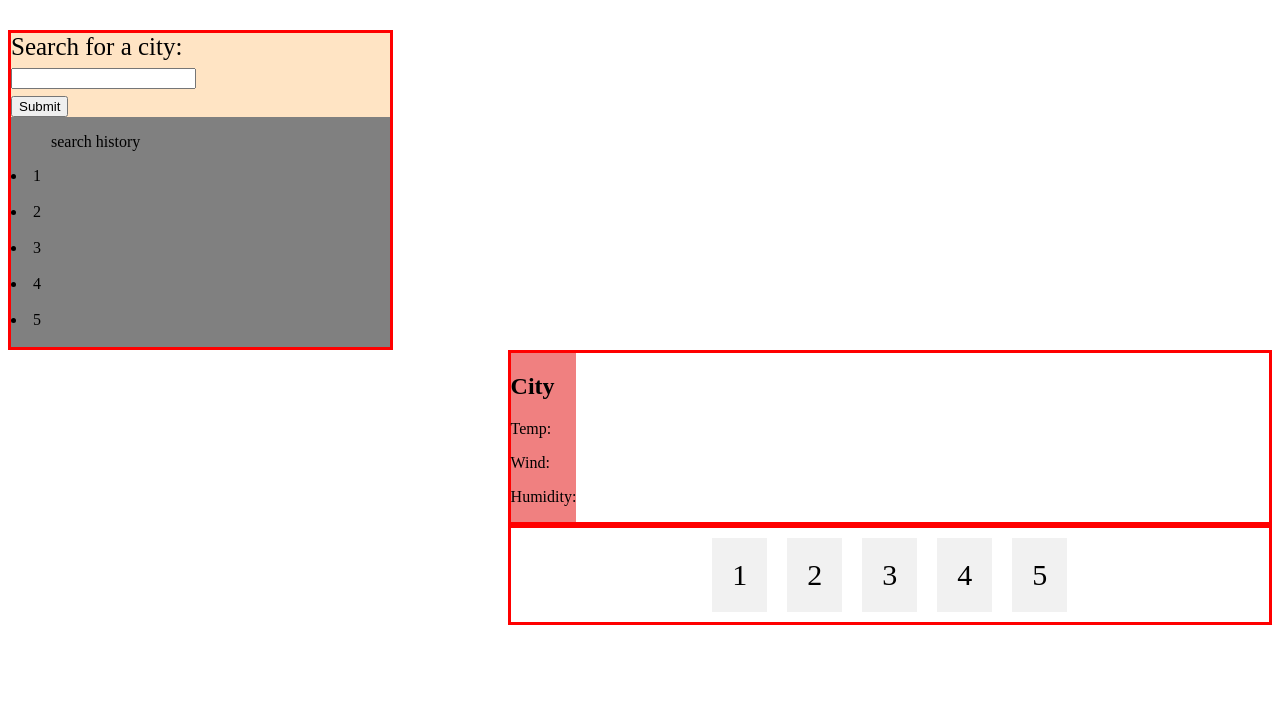
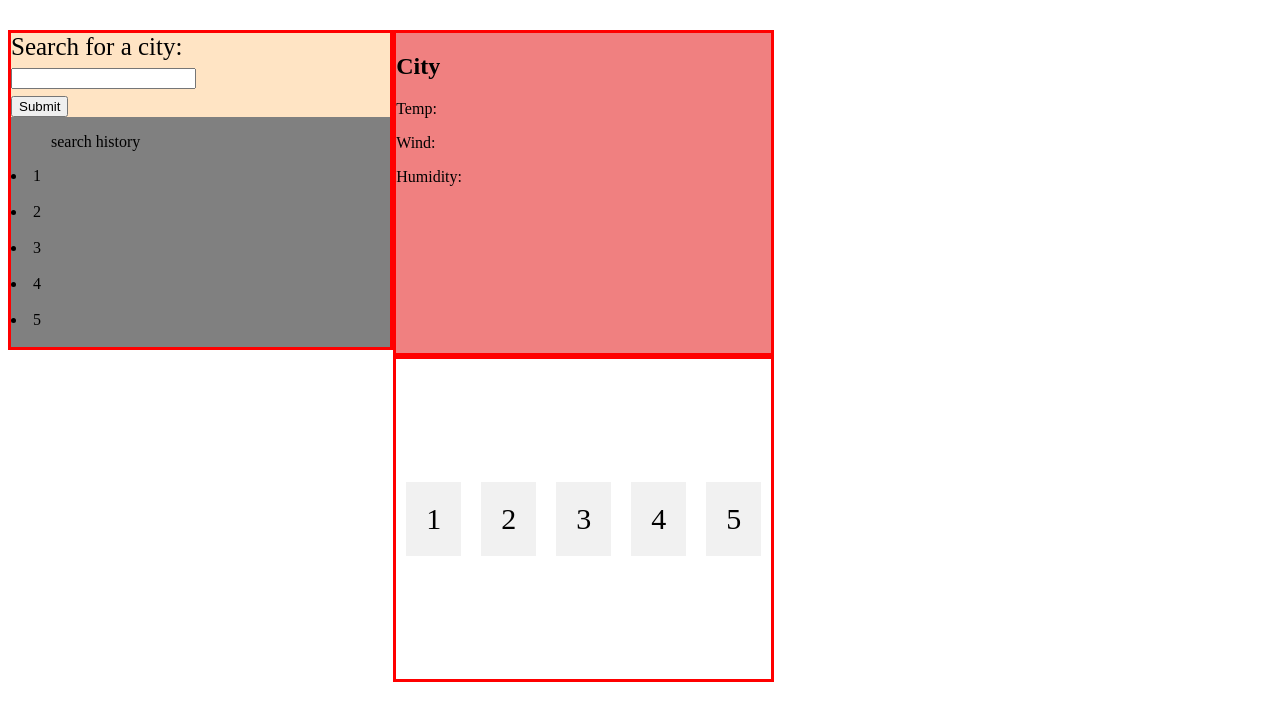
Before and after one commit to lacnoskillz/Kaikanes-weather-dashboard, a plain HTML site: page index.html in a window 1280 px wide. Shown: the part 95-800 px from the top of the page. Drawn offline with Linux system fonts and the light colour scheme; no server answers.

Commit message:
attemp to arrange flex containers to match mock-up

```diff
--- a/assets/css/style.css
+++ b/assets/css/style.css
@@ -17,20 +17,20 @@ form{
     display: flex;
     flex-direction: column;
     width:30%;
-    height: 100%;
+    height: 30;
     border: 3px solid red;
 }
 .flex-container-2{
     display: flex;
     border: 3px solid red;
-    width: 60%;
+
     height: 100%;
-    float: right;
+
 }
 .currentweather {
 
     background-color: lightcoral;
-
+   width: 100%;
     display: block;
 }
 .history{
@@ -42,8 +42,8 @@ form{
 .flex-container-3{
     border: 3px solid red;
     display: flex;
-    float: right;
-    width: 60%;
+
+
     height: 100%;
     align-items: center;
     justify-content: center;
@@ -54,3 +54,11 @@ form{
     padding: 20px;
     font-size: 30px;
 }
+.Bigflex-container{
+    display: flex;
+    width: 100%;
+}
+.Bigflex-container2{
+    display: flex;
+    width: 70%;
+}
--- a/index.html
+++ b/index.html
@@ -9,6 +9,7 @@
 </head>
 <body>
     <h1>Kaikanes Weather Dashboard</h1>
+<div class="Bigflex-container">
 <div class = "flex-container-1">
     <form>
         Search for a city:<br>
@@ -27,13 +28,14 @@
 
     </div>
 </div>
-    <div class="flex-container-2">
-<div class="currentweather">
+<div class="Bigflexcontatiner-2">
+<div class="flex-container-2">
+        <div class="currentweather">
         <h2>City</h2>
         <p>Temp:</p>
         <p>Wind:</p>
         <p>Humidity:</p>
-    </div>
+        </div>
 </div>
 
     <div class = "flex-container-3">
@@ -44,6 +46,8 @@
         <div>5</div>
 
     </div>
+</div>
+</div>
     <script src="./scirpt.js"></script>
 </body>
 </html>
```
